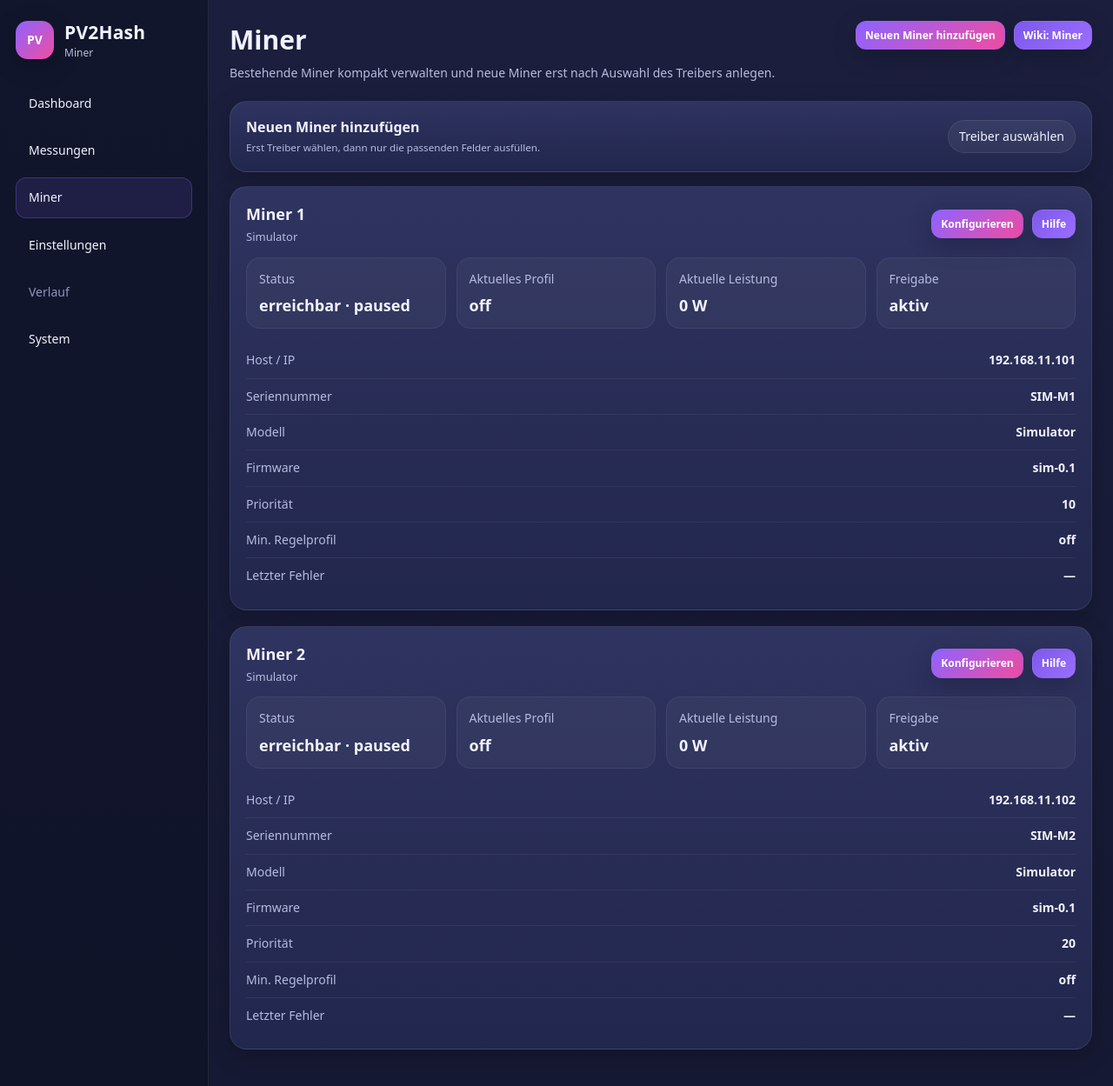
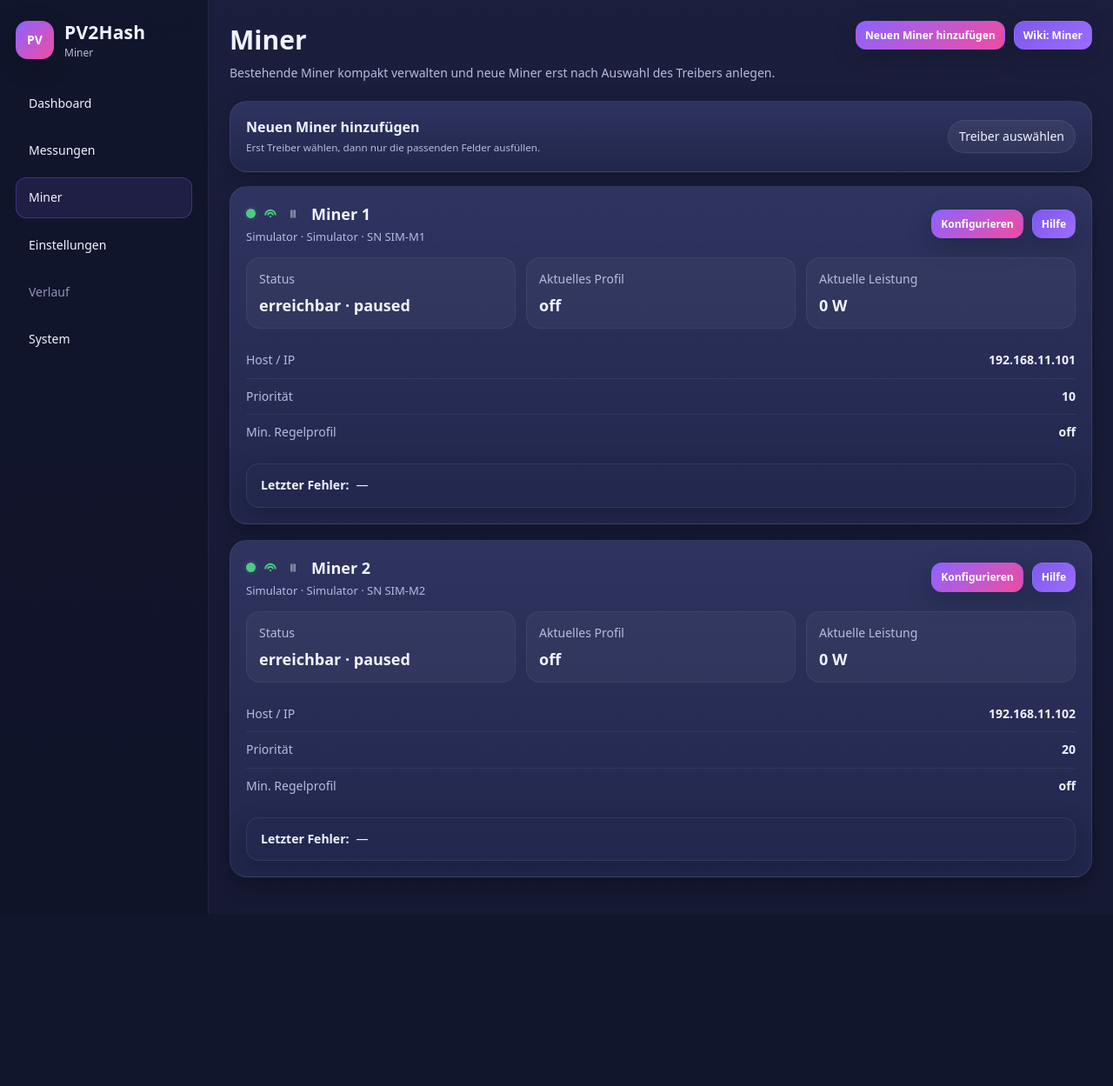
Before and after one commit to phlupp/pv2hash, a FastAPI app: page /miners in a window 1280 px wide. Shown: the whole page at 87% size. After the commit the page ends 1051 px from the top, so only its background shows below. Run offline with FastAPI, Linux system fonts and the light colour scheme; data that the repository does not hold is empty.

Commit message:
Refine miner card header with status icons and hide stale last-error text

```diff
--- a/pv2hash/static/css/app.css
+++ b/pv2hash/static/css/app.css
@@ -978,10 +978,76 @@ select:focus {
     padding-bottom: 18px;
 }
 
+
+.miner-card-title {
+    display: inline-flex;
+    align-items: center;
+    gap: 12px;
+    flex-wrap: wrap;
+}
+
+.miner-state-icons {
+    display: inline-flex;
+    align-items: center;
+    gap: 8px;
+}
+
+.status-dot {
+    width: 11px;
+    height: 11px;
+    border-radius: 999px;
+    display: inline-block;
+    box-shadow: 0 0 0 3px rgba(255,255,255,.04);
+}
+
+.status-dot.is-enabled {
+    background: rgba(77, 212, 135, 0.95);
+}
+
+.status-dot.is-disabled {
+    background: rgba(255, 99, 132, 0.92);
+}
+
+.status-icon {
+    width: 18px;
+    height: 18px;
+    display: inline-flex;
+    align-items: center;
+    justify-content: center;
+    color: var(--muted);
+}
+
+.status-icon svg {
+    width: 18px;
+    height: 18px;
+    display: block;
+    fill: currentColor;
+}
+
+.status-icon.is-active {
+    color: rgba(77, 212, 135, 0.95);
+}
+
+.status-icon.is-inactive,
+.status-icon.is-paused {
+    color: rgba(255,255,255,.42);
+}
+
+.miner-error-banner {
+    display: flex;
+    gap: 8px;
+    align-items: flex-start;
+    margin-bottom: 0;
+}
+
 .miner-summary-grid {
     display: grid;
     grid-template-columns: repeat(4, minmax(0, 1fr));
     gap: 12px;
+}
+
+.miner-summary-grid-compact {
+    grid-template-columns: repeat(3, minmax(0, 1fr));
 }
 
 .miner-summary-item {
--- a/pv2hash/templates/miners.html
+++ b/pv2hash/templates/miners.html
@@ -24,6 +24,23 @@
         <option value="p2" {% if current == 'p2' %}selected{% endif %}>p2</option>
         <option value="p3" {% if current == 'p3' %}selected{% endif %}>p3</option>
         <option value="p4" {% if current == 'p4' %}selected{% endif %}>p4</option>
+    {%- endmacro %}
+
+
+    {% macro inline_icon(name) -%}
+        {% if name == 'network' %}
+        <svg viewBox="0 0 24 24" aria-hidden="true" focusable="false">
+            <path d="M12 5c-4.97 0-9 4.03-9 9h2.5a6.5 6.5 0 0 1 13 0H21c0-4.97-4.03-9-9-9Zm0 4a5 5 0 0 0-5 5h2.5a2.5 2.5 0 0 1 5 0H17a5 5 0 0 0-5-5Zm0 5.5a1.5 1.5 0 1 0 0 3a1.5 1.5 0 0 0 0-3Z"/>
+        </svg>
+        {% elif name == 'play' %}
+        <svg viewBox="0 0 24 24" aria-hidden="true" focusable="false">
+            <path d="M8 6.5v11l9-5.5l-9-5.5Z"/>
+        </svg>
+        {% elif name == 'pause' %}
+        <svg viewBox="0 0 24 24" aria-hidden="true" focusable="false">
+            <path d="M8 6h3.5v12H8zm4.5 0H16v12h-3.5z"/>
+        </svg>
+        {% endif %}
     {%- endmacro %}
 
     <div class="layout">
@@ -279,6 +296,9 @@
                 {% set runtime_serial = rt.get("serial_number") or miner.serial_number or None %}
                 {% set runtime_model = rt.get("model") or miner.model or None %}
                 {% set runtime_firmware = rt.get("firmware_version") or miner.firmware_version or None %}
+                {% set runtime_state_normalized = (runtime_state|string)|lower %}
+                {% set is_running = runtime_state_normalized not in ['paused', 'stopped', 'off', 'idle', 'unknown'] %}
+                {% set has_error_state = runtime_state_normalized in ['error', 'fault', 'failed'] %}
                 {% set min_profile = miner.min_regulated_profile if miner.min_regulated_profile is defined else 'off' %}
                 {% set charge_profile = miner.battery_charge_profile if miner.battery_charge_profile is defined else 'p1' %}
                 {% set discharge_profile = miner.battery_discharge_profile if miner.battery_discharge_profile is defined else 'p1' %}
@@ -290,8 +310,21 @@
                 <article class="card miner-card" data-miner-card data-miner-id="{{ miner.id }}" data-editing="false">
                     <div class="card-head">
                         <div>
-                            <h2>{{ miner.name }}</h2>
-                            <p class="card-subtitle">{{ driver_label }}</p>
+                            <h2 class="miner-card-title">
+                                <span class="miner-state-icons" aria-label="Minerstatus">
+                                    <span class="status-dot {% if miner.enabled %}is-enabled{% else %}is-disabled{% endif %}" data-runtime-field="icon-enabled" title="Freigabe"></span>
+                                    <span class="status-icon status-icon-network {% if reachable %}is-active{% else %}is-inactive{% endif %}" data-runtime-field="icon-reachable" title="Erreichbarkeit">{{ inline_icon('network') }}</span>
+                                    <span class="status-icon status-icon-run {% if is_running %}is-active{% else %}is-paused{% endif %}" data-runtime-field="icon-run" title="Laufstatus">
+                                        <span data-runtime-field="icon-run-glyph">{{ inline_icon('play') if is_running else inline_icon('pause') }}</span>
+                                    </span>
+                                </span>
+                                <span>{{ miner.name }}</span>
+                            </h2>
+                            <p class="card-subtitle" data-driver-label="{{ driver_label }}">
+                                <span>{{ driver_label }}</span>
+                                {% if runtime_model %}<span> · {{ runtime_model }}</span>{% endif %}
+                                {% if runtime_serial %}<span> · SN {{ runtime_serial }}</span>{% endif %}
+                            </p>
                         </div>
                         <div class="topbar-actions">
                             <button class="btn btn-small" type="button" data-toggle-target="miner-config-{{ miner.id }}" data-editing-card="{{ miner.id }}">Konfigurieren</button>
@@ -303,7 +336,7 @@
                         </div>
                     </div>
 
-                    <div class="miner-summary-grid">
+                    <div class="miner-summary-grid miner-summary-grid-compact">
                         <div class="miner-summary-item">
                             <span class="label">Status</span>
                             <strong data-runtime-field="summary-state">{% if reachable %}erreichbar{% else %}nicht erreichbar{% endif %} · {{ runtime_state }}</strong>
@@ -316,20 +349,17 @@
                             <span class="label">Aktuelle Leistung</span>
                             <strong data-runtime-field="summary-power">{% if current_power_w is not none %}{{ '%.0f'|format(current_power_w) }} W{% else %}–{% endif %}</strong>
                         </div>
-                        <div class="miner-summary-item">
-                            <span class="label">Freigabe</span>
-                            <strong data-runtime-field="summary-enabled">{{ 'aktiv' if miner.enabled else 'deaktiviert' }}</strong>
-                        </div>
                     </div>
 
                     <div class="kv compact-kv top-gap">
                         <div class="kv-row"><span>Host / IP</span><strong>{{ miner.host }}</strong></div>
-                        <div class="kv-row"><span>Seriennummer</span><strong data-runtime-field="summary-serial">{{ runtime_serial or '—' }}</strong></div>
-                        <div class="kv-row"><span>Modell</span><strong data-runtime-field="summary-model">{{ runtime_model or '—' }}</strong></div>
-                        <div class="kv-row"><span>Firmware</span><strong data-runtime-field="summary-firmware">{{ runtime_firmware or '—' }}</strong></div>
                         <div class="kv-row"><span>Priorität</span><strong>{{ miner.priority }}</strong></div>
                         <div class="kv-row"><span>Min. Regelprofil</span><strong>{{ min_profile }}</strong></div>
-                        <div class="kv-row"><span>Letzter Fehler</span><strong data-runtime-field="summary-error">{{ last_error or '—' }}</strong></div>
+                    </div>
+
+                    <div class="alert danger subtle top-gap miner-error-banner" data-runtime-field="error-row" {% if not (has_error_state and last_error) %}hidden{% endif %}>
+                        <strong>Letzter Fehler:</strong>
+                        <span data-runtime-field="summary-error">{{ last_error or '—' }}</span>
                     </div>
 
                     <div class="measurement-config-panel top-gap" id="miner-config-{{ miner.id }}" hidden>
@@ -513,15 +543,13 @@
                             <section class="card type-subcard top-gap">
                                 <div class="card-head">
                                     <div>
-                                        <h2>Geräte- und Laufzeitdaten</h2>
-                                        <p class="card-subtitle">Vom Gerät gelesene Angaben und technische Laufzeitinformationen.</p>
+                                        <h2>Laufzeitdaten</h2>
+                                        <p class="card-subtitle">Technische Laufzeitinformationen des Miners.</p>
                                     </div>
                                 </div>
 
                                 <div class="kv compact-kv top-gap">
-                                    <div class="kv-row"><span>Seriennummer</span><strong data-runtime-field="detail-serial">{{ runtime_serial or '—' }}</strong></div>
-                                    <div class="kv-row"><span>Modell</span><strong data-runtime-field="detail-model">{{ runtime_model or '—' }}</strong></div>
-                                    <div class="kv-row"><span>Firmware Version</span><strong data-runtime-field="detail-firmware">{{ runtime_firmware or '—' }}</strong></div>
+                                    <div class="kv-row"><span>Host / IP</span><strong>{{ miner.host }}</strong></div>
                                     <div class="kv-row"><span>API-Version</span><strong data-runtime-field="detail-api">{{ api_version or '—' }}</strong></div>
                                     <div class="kv-row"><span>Control-Mode</span><strong data-runtime-field="detail-control-mode">{{ control_mode or '—' }}</strong></div>
                                     <div class="kv-row"><span>Autotuning</span><strong data-runtime-field="detail-autotuning">{% if autotuning_enabled is sameas true %}an{% elif autotuning_enabled is sameas false %}aus{% else %}—{% endif %}</strong></div>
@@ -661,23 +689,68 @@
             return `Min ${fmt(min)} · Default ${fmt(def)} · Max ${fmt(max)}`;
         }
 
+        function isErrorState(miner) {
+            const state = String(miner.runtime_state || '').toLowerCase();
+            return ['error', 'fault', 'failed'].includes(state);
+        }
+
+        function isRunningState(miner) {
+            const state = String(miner.runtime_state || '').toLowerCase();
+            return !['paused', 'stopped', 'off', 'idle', 'unknown'].includes(state);
+        }
+
+        function updateHeaderSubtitle(card, miner) {
+            const subtitle = card.querySelector('.card-subtitle');
+            if (!subtitle) {
+                return;
+            }
+            const driverLabel = subtitle.dataset.driverLabel || subtitle.textContent || '';
+            const parts = [driverLabel];
+            if (miner.model) {
+                parts.push(miner.model);
+            }
+            if (miner.serial_number) {
+                parts.push(`SN ${miner.serial_number}`);
+            }
+            subtitle.textContent = parts.filter(Boolean).join(' · ');
+        }
+
         function updateMinerCard(card, miner) {
+            const errorState = isErrorState(miner);
+            const runningState = isRunningState(miner);
+
             card.querySelectorAll('[data-runtime-field="summary-state"]').forEach((el) => el.textContent = formatSummaryState(miner));
             card.querySelectorAll('[data-runtime-field="summary-profile"]').forEach((el) => el.textContent = miner.profile || 'off');
             card.querySelectorAll('[data-runtime-field="summary-power"]').forEach((el) => el.textContent = formatPower(miner.power_w));
-            card.querySelectorAll('[data-runtime-field="summary-enabled"]').forEach((el) => el.textContent = miner.enabled ? 'aktiv' : 'deaktiviert');
             card.querySelectorAll('[data-runtime-field="summary-error"]').forEach((el) => el.textContent = miner.last_error || '—');
-            card.querySelectorAll('[data-runtime-field="summary-serial"]').forEach((el) => el.textContent = miner.serial_number || '—');
-            card.querySelectorAll('[data-runtime-field="summary-model"]').forEach((el) => el.textContent = miner.model || '—');
-            card.querySelectorAll('[data-runtime-field="summary-firmware"]').forEach((el) => el.textContent = miner.firmware_version || '—');
-            card.querySelectorAll('[data-runtime-field="detail-serial"]').forEach((el) => el.textContent = miner.serial_number || '—');
-            card.querySelectorAll('[data-runtime-field="detail-model"]').forEach((el) => el.textContent = miner.model || '—');
-            card.querySelectorAll('[data-runtime-field="detail-firmware"]').forEach((el) => el.textContent = miner.firmware_version || '—');
             card.querySelectorAll('[data-runtime-field="detail-api"]').forEach((el) => el.textContent = miner.api_version || '—');
             card.querySelectorAll('[data-runtime-field="detail-control-mode"]').forEach((el) => el.textContent = miner.control_mode || '—');
             card.querySelectorAll('[data-runtime-field="detail-autotuning"]').forEach((el) => el.textContent = formatAutotuning(miner.autotuning_enabled));
             card.querySelectorAll('[data-runtime-field="detail-power-target"]').forEach((el) => el.textContent = formatPowerTarget(miner));
             card.querySelectorAll('[data-runtime-field="detail-last-seen"]').forEach((el) => el.textContent = miner.last_seen || '—');
+
+            card.querySelectorAll('[data-runtime-field="icon-enabled"]').forEach((el) => {
+                el.classList.toggle('is-enabled', Boolean(miner.enabled));
+                el.classList.toggle('is-disabled', !miner.enabled);
+            });
+            card.querySelectorAll('[data-runtime-field="icon-reachable"]').forEach((el) => {
+                el.classList.toggle('is-active', Boolean(miner.reachable));
+                el.classList.toggle('is-inactive', !miner.reachable);
+            });
+            card.querySelectorAll('[data-runtime-field="icon-run"]').forEach((el) => {
+                el.classList.toggle('is-active', runningState);
+                el.classList.toggle('is-paused', !runningState);
+            });
+            card.querySelectorAll('[data-runtime-field="icon-run-glyph"]').forEach((el) => {
+                el.innerHTML = runningState
+                    ? '<svg viewBox="0 0 24 24" aria-hidden="true" focusable="false"><path d="M8 6.5v11l9-5.5l-9-5.5Z"></path></svg>'
+                    : '<svg viewBox="0 0 24 24" aria-hidden="true" focusable="false"><path d="M8 6h3.5v12H8zm4.5 0H16v12h-3.5z"></path></svg>';
+            });
+            card.querySelectorAll('[data-runtime-field="error-row"]').forEach((el) => {
+                el.hidden = !(errorState && miner.last_error);
+            });
+
+            updateHeaderSubtitle(card, miner);
         }
 
         async function pollMinerStatus() {
```
